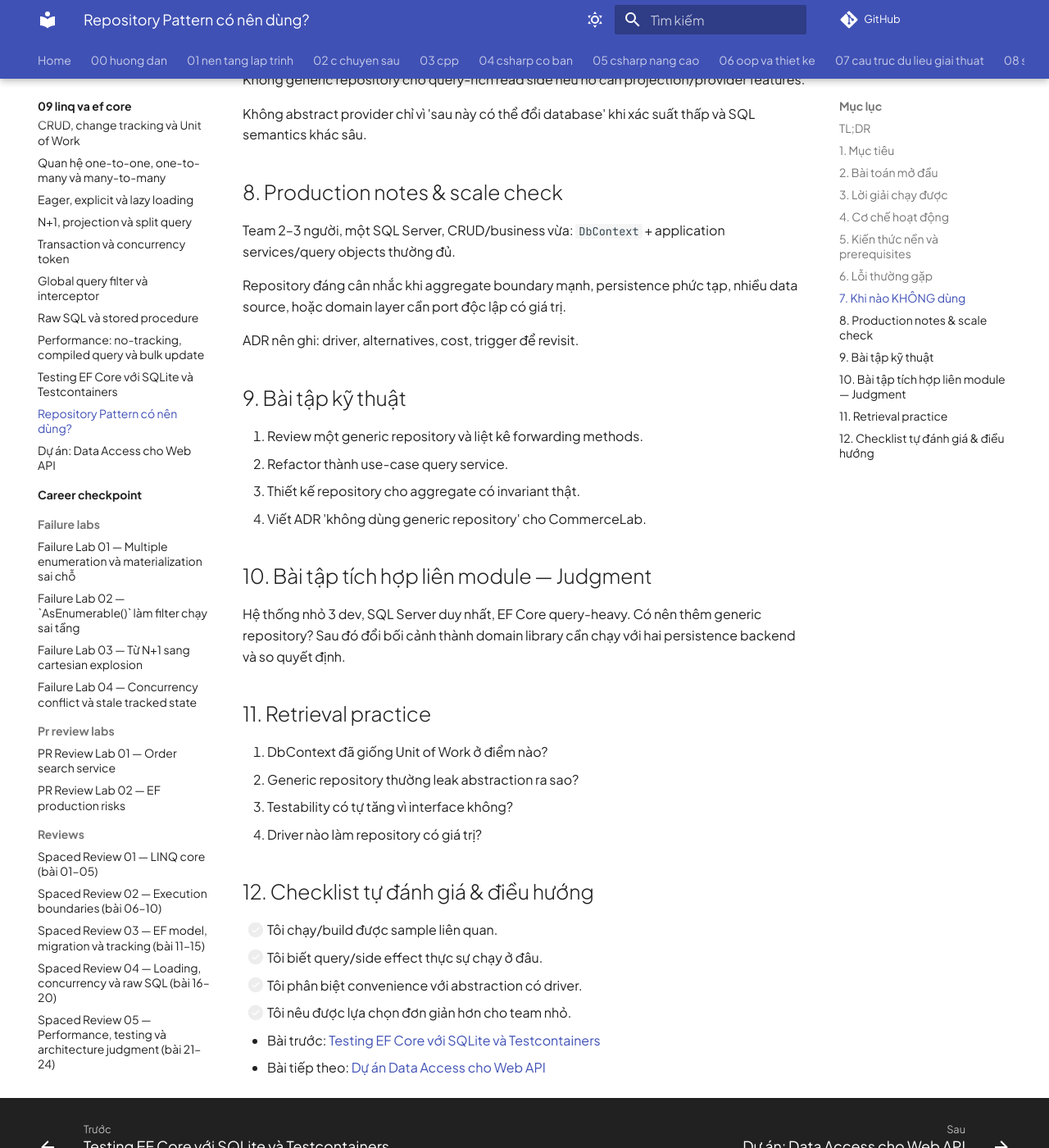
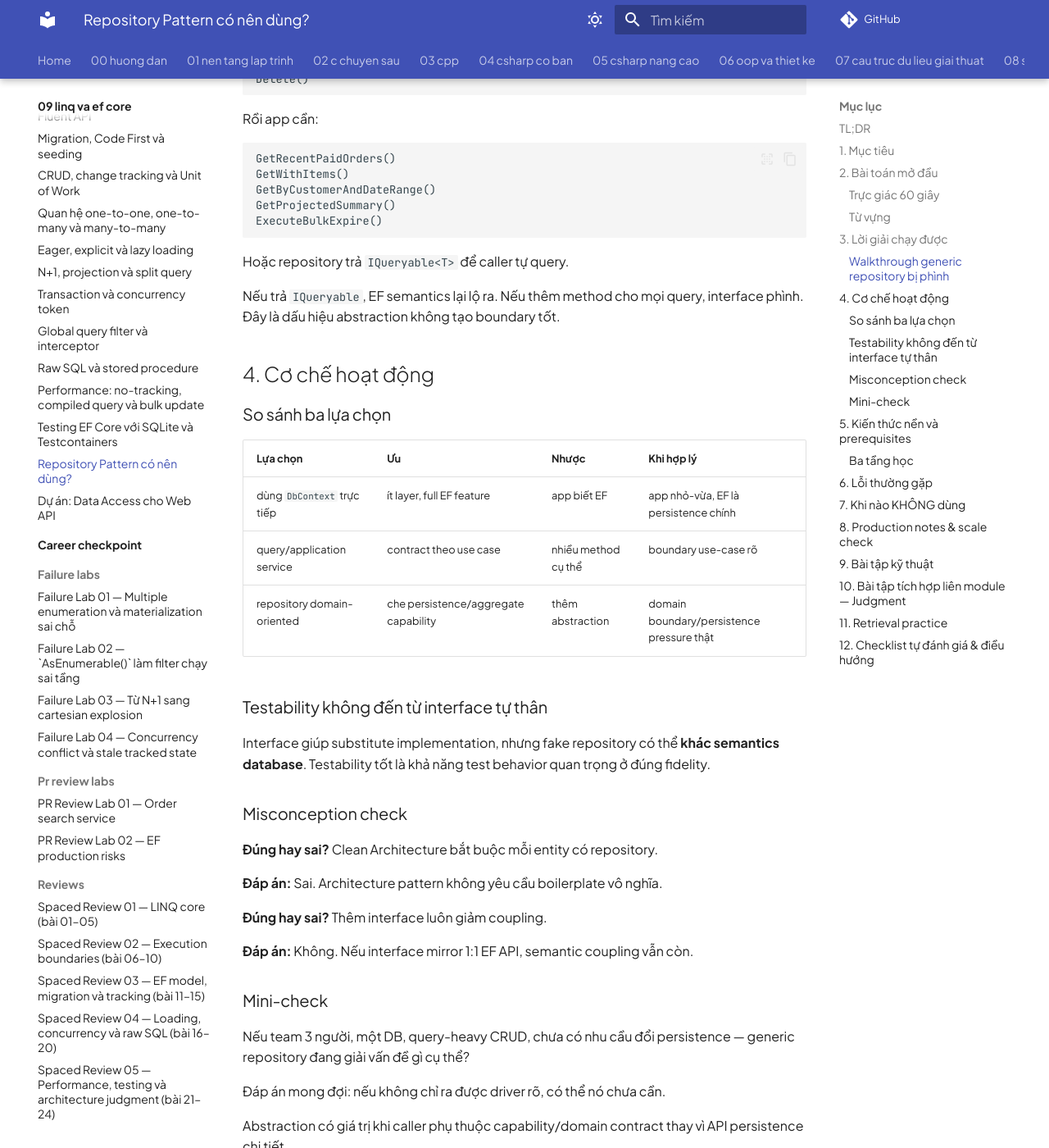
Before and after one commit to Xuanthanh-dzz/full-stack, an MkDocs documentation site: the page built from fullstack-roadmap/09-linq-va-ef-core/23-repository-pattern-co-nen-dung.md, in a window 1280 px wide and 1400 px high, scrolled down 2192 px. Shown: the whole window at 82% size. Built offline with MkDocs 1.6.1 and Material for MkDocs 9.7.7, drawn with Linux system fonts in a browser that asks for light colours; comment, search, counter and statistics services are not loaded; some of the changed text lies outside the part shown.

Commit message:
docs(module-09): deepen beginner explanation in 23-repository-pattern-co-nen-dung.md

```diff
--- a/fullstack-roadmap/09-linq-va-ef-core/23-repository-pattern-co-nen-dung.md
+++ b/fullstack-roadmap/09-linq-va-ef-core/23-repository-pattern-co-nen-dung.md
@@ -21,6 +21,25 @@
 
 ## 2. Bài toán mở đầu
 
+### Trực giác 60 giây
+
+Repository Pattern không phải “mỗi entity tạo một interface CRUD”. Ý tưởng gốc là tạo một **collection-like boundary có ý nghĩa cho domain/persistence**.
+
+Vấn đề với EF Core: `DbSet` và `DbContext` đã cung cấp rất nhiều behavior tương tự. Nếu repository chỉ forward `Add`, `GetAll`, `Update`, `Delete`, ta thêm layer nhưng không thêm capability hay protection.
+
+### Từ vựng
+
+| Thuật ngữ | Nghĩa đơn giản |
+|---|---|
+| abstraction | lớp che chi tiết phía dưới bằng contract |
+| forwarding wrapper | method chỉ gọi y hệt method khác |
+| repository | boundary truy cập aggregate/domain data |
+| query object | object/method biểu diễn một query cụ thể |
+| port | interface/capability boundary |
+| leakage | chi tiết abstraction dưới vẫn lộ lên caller |
+
+Pattern chỉ đáng dùng khi nó giải một pressure thật.
+
 Team tạo `IGenericRepository<T>` với `GetAll/Add/Update/Delete`, rồi mọi query đặc thù phải thêm method hoặc expose `IQueryable`. Kết quả có thêm layer nhưng không giảm coupling hay complexity.
 
 ## 3. Lời giải chạy được
@@ -39,7 +58,60 @@ public interface IOrderHistoryReader
 
 Hoặc với app nhỏ, dùng trực tiếp `CommerceDbContext` trong application service như `OrderReadService` sample.
 
+### Walkthrough generic repository bị phình
+
+Bắt đầu:
+
+~~~text
+GetAll()
+Add()
+Update()
+Delete()
+~~~
+
+Rồi app cần:
+
+~~~text
+GetRecentPaidOrders()
+GetWithItems()
+GetByCustomerAndDateRange()
+GetProjectedSummary()
+ExecuteBulkExpire()
+~~~
+
+Hoặc repository trả `IQueryable<T>` để caller tự query.
+
+Nếu trả `IQueryable`, EF semantics lại lộ ra. Nếu thêm method cho mọi query, interface phình. Đây là dấu hiệu abstraction không tạo boundary tốt.
+
 ## 4. Cơ chế hoạt động
+
+### So sánh ba lựa chọn
+
+| Lựa chọn | Ưu | Nhược | Khi hợp lý |
+|---|---|---|---|
+| dùng `DbContext` trực tiếp | ít layer, full EF feature | app biết EF | app nhỏ-vừa, EF là persistence chính |
+| query/application service | contract theo use case | nhiều method cụ thể | boundary use-case rõ |
+| repository domain-oriented | che persistence/aggregate capability | thêm abstraction | domain boundary/persistence pressure thật |
+
+### Testability không đến từ interface tự thân
+
+Interface giúp substitute implementation, nhưng fake repository có thể **khác semantics database**. Testability tốt là khả năng test behavior quan trọng ở đúng fidelity.
+
+### Misconception check
+
+**Đúng hay sai?** Clean Architecture bắt buộc mỗi entity có repository.
+
+**Đáp án:** Sai. Architecture pattern không yêu cầu boilerplate vô nghĩa.
+
+**Đúng hay sai?** Thêm interface luôn giảm coupling.
+
+**Đáp án:** Không. Nếu interface mirror 1:1 EF API, semantic coupling vẫn còn.
+
+### Mini-check
+
+Nếu team 3 người, một DB, query-heavy CRUD, chưa có nhu cầu đổi persistence — generic repository đang giải vấn đề gì cụ thể?
+
+Đáp án mong đợi: nếu không chỉ ra được driver rõ, có thể nó chưa cần.
 
 Abstraction có giá trị khi caller phụ thuộc capability/domain contract thay vì API persistence chi tiết.
 
@@ -48,6 +120,14 @@ Generic repository thường vẫn leak query need qua method explosion hoặc `
 `DbContext` đã quản tracking/SaveChanges transaction boundary; custom UnitOfWork chỉ forward API thường duplicate.
 
 ## 5. Kiến thức nền và prerequisites
+
+### Ba tầng học
+
+**Beginner core:** hiểu pattern theo problem, không theo template.
+
+**Working developer:** chọn DbContext/service/repository dựa trên boundary thật.
+
+**Deep dive:** aggregate repository, hexagonal ports, CQRS read/write model separation.
 
 Repository Pattern từ DDD/PoEAA có context lịch sử khác với ORM hiện đại. Học pattern để nhận driver, không phải checkbox architecture.
 
```
